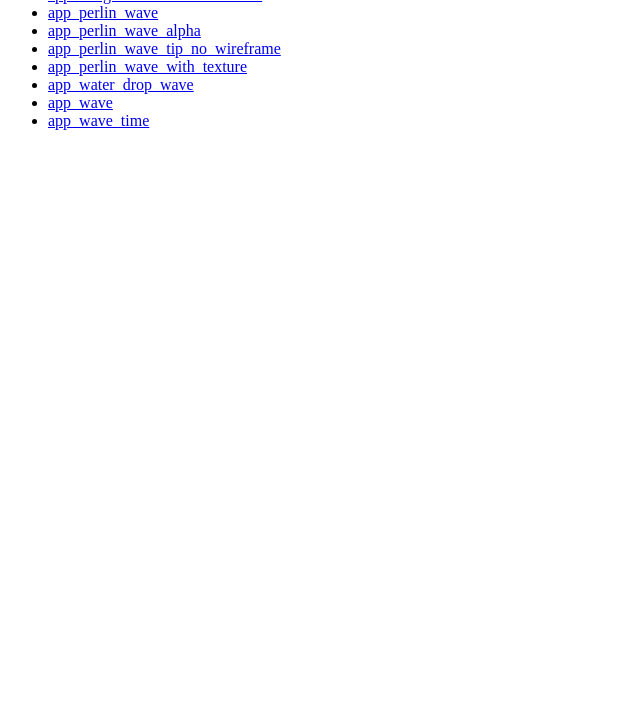
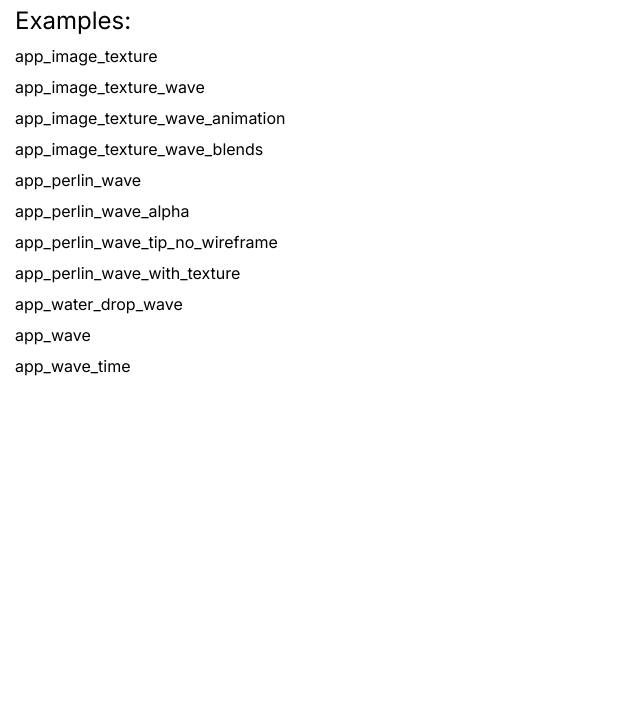
Before and after one commit to dev-forwwward/lab, a plain HTML site: page merging-WebGL-HTML/index.html in a window 1280 px wide. Shown: the part 84-800 px from the top of the page, without its empty margins (0-640 px from the left). Drawn offline with Linux system fonts and the light colour scheme.

Commit message:
added styles

```diff
--- a/merging-WebGL-HTML/index.html
+++ b/merging-WebGL-HTML/index.html
@@ -3,22 +3,32 @@
 <head>
     <meta charset="UTF-8">
     <meta name="viewport" content="width=device-width, initial-scale=1.0">
-    <link rel="preload" as="style" href="https://dev-forwwward.github.io/lab/merging-WebGL-HTML/styles.css">
     <title>merging-WebGL-HTML</title>
+
+    <link rel="stylesheet" type="text/css" href="./styles.css">
+    <link rel="preconnect" href="https://fonts.googleapis.com">
+    <link rel="preconnect" href="https://fonts.gstatic.com" crossorigin>
+    <link href="https://fonts.googleapis.com/css2?family=Inter&display=swap" rel="stylesheet">
 </head>
 <body>
-    <ul>
-        <li><a href="https://dev-forwwward.github.io/lab/merging-WebGL-HTML/app_image_texture/index.html">app_image_texture</a></li>
-        <li><a href="https://dev-forwwward.github.io/lab/merging-WebGL-HTML/app_image_texture_wave/index.html">app_image_texture_wave</a></li>
-        <li><a href="https://dev-forwwward.github.io/lab/merging-WebGL-HTML/app_image_texture_wave_animation/index.html">app_image_texture_wave_animation</a></li>
-        <li><a href="https://dev-forwwward.github.io/lab/merging-WebGL-HTML/app_image_texture_wave_blends/index.html">app_image_texture_wave_blends</a></li>
-        <li><a href="https://dev-forwwward.github.io/lab/merging-WebGL-HTML/app_perlin_wave/index.html">app_perlin_wave</a></li>
-        <li><a href="https://dev-forwwward.github.io/lab/merging-WebGL-HTML/app_perlin_wave_alpha/index.html">app_perlin_wave_alpha</a></li>
-        <li><a href="https://dev-forwwward.github.io/lab/merging-WebGL-HTML/app_perlin_wave_tip_no_wireframe/index.html">app_perlin_wave_tip_no_wireframe</a></li>
-        <li><a href="https://dev-forwwward.github.io/lab/merging-WebGL-HTML/app_perlin_wave_with_texture/index.html">app_perlin_wave_with_texture</a></li>
-        <li><a href="https://dev-forwwward.github.io/lab/merging-WebGL-HTML/app_water_drop_wave/index.html">app_water_drop_wave</a></li>
-        <li><a href="https://dev-forwwward.github.io/lab/merging-WebGL-HTML/app_wave/index.html">app_wave</a></li>
-        <li><a href="https://dev-forwwward.github.io/lab/merging-WebGL-HTML/app_wave_time/index.html">app_wave_time</a></li>
-    </ul>
+    <main>
+        <h1>Merging-WebGL-HTML</h1>
+        <div>
+            <h2>Examples:</h2>
+            <ul>
+                <li><a href="app_image_texture/index.html">app_image_texture</a></li>
+                <li><a href="app_image_texture_wave/index.html">app_image_texture_wave</a></li>
+                <li><a href="app_image_texture_wave_animation/index.html">app_image_texture_wave_animation</a></li>
+                <li><a href="app_image_texture_wave_blends/index.html">app_image_texture_wave_blends</a></li>
+                <li><a href="app_perlin_wave/index.html">app_perlin_wave</a></li>
+                <li><a href="app_perlin_wave_alpha/index.html">app_perlin_wave_alpha</a></li>
+                <li><a href="app_perlin_wave_tip_no_wireframe/index.html">app_perlin_wave_tip_no_wireframe</a></li>
+                <li><a href="app_perlin_wave_with_texture/index.html">app_perlin_wave_with_texture</a></li>
+                <li><a href="app_water_drop_wave/index.html">app_water_drop_wave</a></li>
+                <li><a href="app_wave/index.html">app_wave</a></li>
+                <li><a href="app_wave_time/index.html">app_wave_time</a></li>
+            </ul>
+        </div>
+    </main>
 </body>
 </html>
--- a/merging-WebGL-HTML/styles.css
+++ b/merging-WebGL-HTML/styles.css
@@ -0,0 +1,85 @@
+/* http://meyerweb.com/eric/tools/css/reset/
+   v2.0 | 20110126
+   License: none (public domain)
+*/
+
+html, body, div, span, applet, object, iframe,
+h1, h2, h3, h4, h5, h6, p, blockquote, pre,
+a, abbr, acronym, address, big, cite, code,
+del, dfn, em, img, ins, kbd, q, s, samp,
+small, strike, strong, sub, sup, tt, var,
+b, u, i, center,
+dl, dt, dd, ol, ul, li,
+fieldset, form, label, legend,
+table, caption, tbody, tfoot, thead, tr, th, td,
+article, aside, canvas, details, embed,
+figure, figcaption, footer, header, hgroup,
+menu, nav, output, ruby, section, summary,
+time, mark, audio, video {
+	margin: 0;
+	padding: 0;
+	border: 0;
+	font-size: 100%;
+	font: inherit;
+	vertical-align: baseline;
+}
+/* HTML5 display-role reset for older browsers */
+article, aside, details, figcaption, figure,
+footer, header, hgroup, menu, nav, section {
+	display: block;
+}
+body {
+	line-height: 1;
+    padding: 15px;
+    font-family: 'Inter', sans-serif;
+}
+ol, ul, li {
+	list-style: none;
+}
+
+ul {
+    display: flex;
+    flex-direction: column;
+    gap: 15px;
+}
+
+li {
+
+}
+
+blockquote, q {
+	quotes: none;
+}
+blockquote:before, blockquote:after,
+q:before, q:after {
+	content: '';
+	content: none;
+}
+table {
+	border-collapse: collapse;
+	border-spacing: 0;
+}
+
+main {
+    display: flex;
+    flex-direction: column;
+    gap: 30px;
+}
+
+a {
+    color: #000000;
+    text-decoration: none;
+}
+
+a:hover {
+    color: #323232;
+}
+
+h1 {
+    font-size: 3em;
+}
+
+h2 {
+    font-size: 1.5em;
+    margin-bottom: 15px;
+}
```
